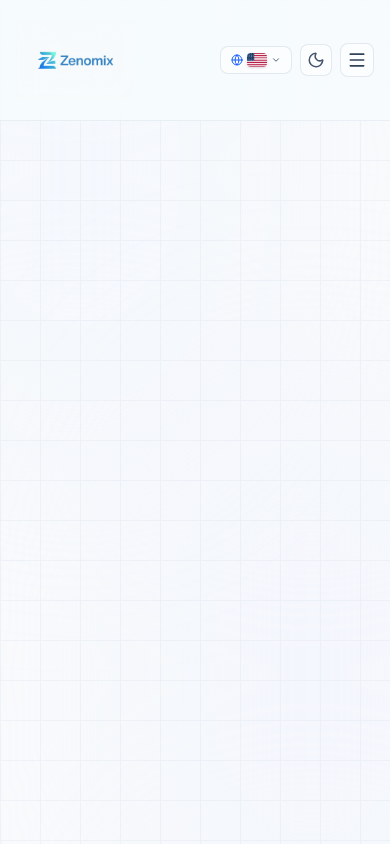
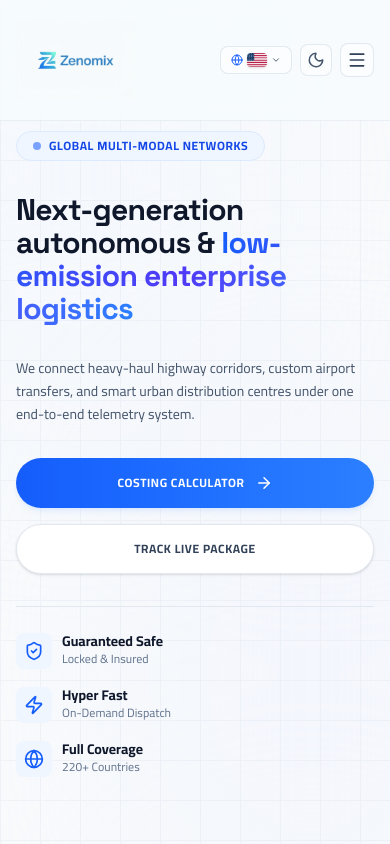
Before and after one commit to MohamedFirasAlfarra/ZENOMIX, a React (Vite) app: page / in a window 390 px wide. Shown: the top 844 px of the page. Built offline with nearby package versions, Linux system fonts and the light colour scheme.

Commit message:
إضافة دعم الشاشات الصغيرة لقسم Hero

```diff
--- a/src/components/Hero.tsx
+++ b/src/components/Hero.tsx
@@ -25,7 +25,7 @@ export default function Hero({ onNavigate }: HeroProps) {
           <div className={`lg:col-span-7 flex flex-col space-y-8 ${isRtl ? 'text-right items-start' : 'text-left items-start'}`}>
 
             {/* Tagline Badge */}
-            <div className="hidden lg:inline-flex items-center gap-2 bg-blue-50 dark:bg-blue-950/40 border border-blue-100 dark:border-blue-900/40 px-4 py-1.5 rounded-full w-fit">
+            <div className="inline-flex items-center gap-2 bg-blue-50 dark:bg-blue-950/40 border border-blue-100 dark:border-blue-900/40 px-4 py-1.5 rounded-full w-fit">
               <span className="flex h-2 w-2 rounded-full bg-blue-600 animate-pulse" />
               <span className="text-xs font-bold uppercase tracking-wider text-blue-700 dark:text-blue-400">
                 {t('hero_badge')}
@@ -33,7 +33,7 @@ export default function Hero({ onNavigate }: HeroProps) {
             </div>
 
             {/* Core Headline */}
-            <h1 className="hidden lg:block font-display text-4xl sm:text-5xl lg:text-6xl font-extrabold tracking-tight text-slate-900 dark:text-white leading-[1.1]">
+            <h1 className="font-display text-3xl sm:text-4xl lg:text-6xl font-extrabold tracking-tight text-slate-900 dark:text-white leading-[1.1]">
               {t('hero_title_1')}{' '}
               <span className="text-transparent bg-clip-text bg-gradient-to-r from-blue-600 via-indigo-600 to-blue-500 dark:from-blue-400 dark:via-indigo-400 dark:to-blue-300">
                 {t('hero_title_2')}
@@ -41,12 +41,12 @@ export default function Hero({ onNavigate }: HeroProps) {
             </h1>
 
             {/* Paragraph Description */}
-            <p className="hidden lg:block text-slate-600 dark:text-slate-400 text-base sm:text-lg max-w-2xl leading-relaxed font-normal">
+            <p className="text-slate-600 dark:text-slate-400 text-sm sm:text-base lg:text-lg max-w-2xl leading-relaxed font-normal">
               {t('hero_subtitle')}
             </p>
 
             {/* Action buttons */}
-            <div className="hidden lg:flex flex-col sm:flex-row gap-4 w-full sm:w-auto">
+            <div className="flex flex-col sm:flex-row gap-4 w-full sm:w-auto">
               <button
                 onClick={() => onNavigate('tracking-tech')}
                 className="flex items-center justify-center gap-2.5 bg-gradient-to-r from-blue-600 to-blue-500 hover:from-blue-700 hover:to-blue-600 text-white font-bold text-xs uppercase tracking-wider px-8 py-4 rounded-full shadow-md shadow-blue-500/10 transition-all duration-300 hover:scale-[1.02] cursor-pointer"
@@ -64,7 +64,7 @@ export default function Hero({ onNavigate }: HeroProps) {
             </div>
 
             {/* Feature Badges Grid */}
-            <div className="hidden lg:grid grid-cols-3 gap-4 pt-6 border-t border-slate-200 dark:border-slate-800 w-full">
+            <div className="grid grid-cols-1 sm:grid-cols-2 lg:grid-cols-3 gap-4 pt-6 border-t border-slate-200 dark:border-slate-800 w-full">
               <div className="flex items-start gap-2.5">
                 <div className="p-2 rounded-lg bg-blue-50 dark:bg-blue-950/50 text-blue-600 dark:text-blue-400 mt-0.5">
                   <ShieldCheck className="h-5 w-5" />
@@ -99,7 +99,7 @@ export default function Hero({ onNavigate }: HeroProps) {
           </div>
 
           {/* Right Column: Premium Graphical Showcase Card */}
-          <div className="hidden lg:block lg:col-span-5 relative">
+          <div className="lg:col-span-5 relative hidden lg:block">
 
             {/* Ambient Background Glow behind container */}
             <div className="absolute inset-0 bg-gradient-to-tr from-blue-100 to-indigo-100 dark:from-blue-900/10 dark:to-indigo-900/10 rounded-3xl filter blur-xl opacity-80" />
```
